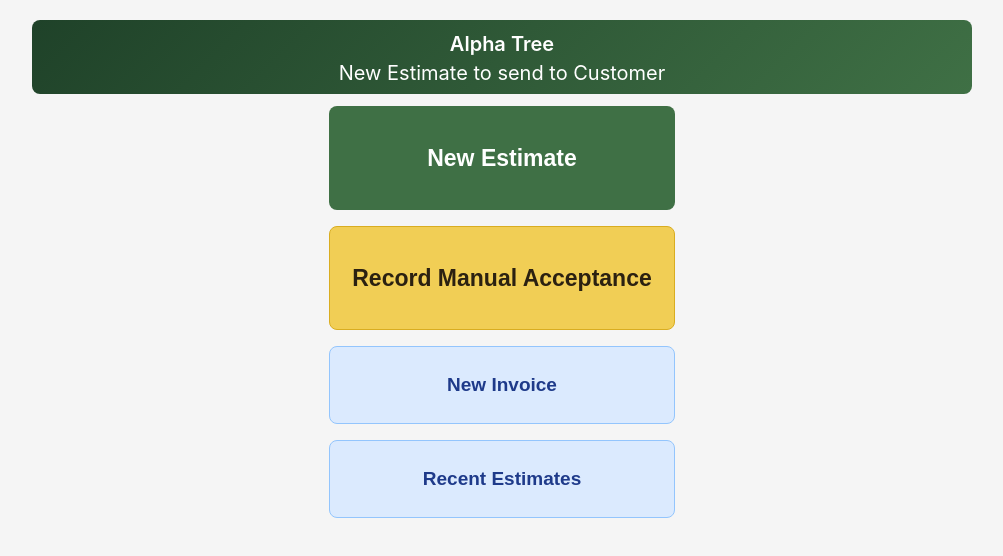
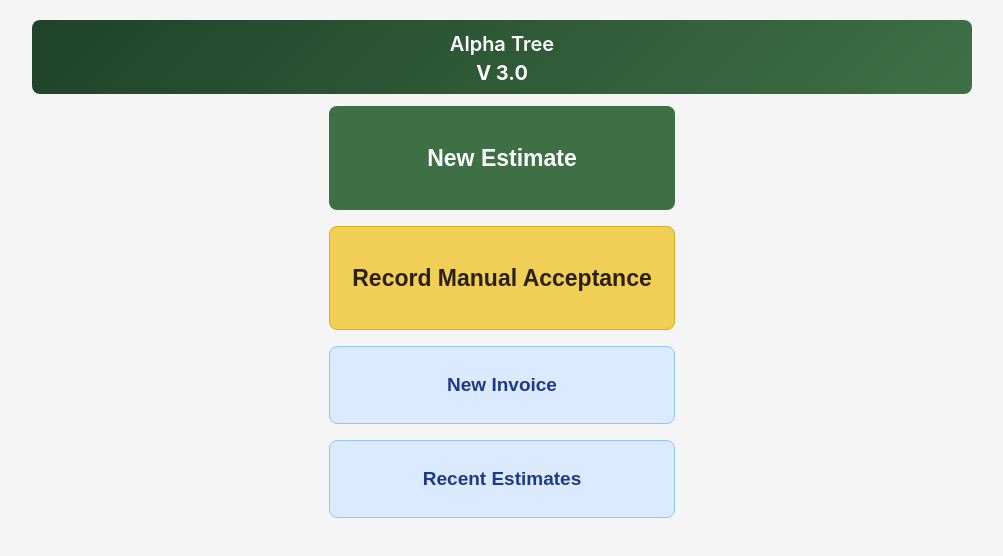
Before and after one commit to ae47250/TSweb, a Next.js app: page / in a window 1280 px wide. Shown: the top 556 px of the page, without its empty margins (138-1141 px from the left). Built offline with nearby package versions, Linux system fonts and the light colour scheme.

Commit message:
Show v3 banner label

```diff
--- a/app/page.js
+++ b/app/page.js
@@ -506,7 +506,7 @@ export default function HomePage() {
     <main>
       <section className="banner">
         <h1>Alpha Tree</h1>
-        <p>New Estimate to send to Customer</p>
+        <p><strong>V 3.0</strong></p>
       </section>
       {notice && <div className="alert alert-success">{notice}</div>}
       {error && <ErrorAlert errors={[error]} />}
```
